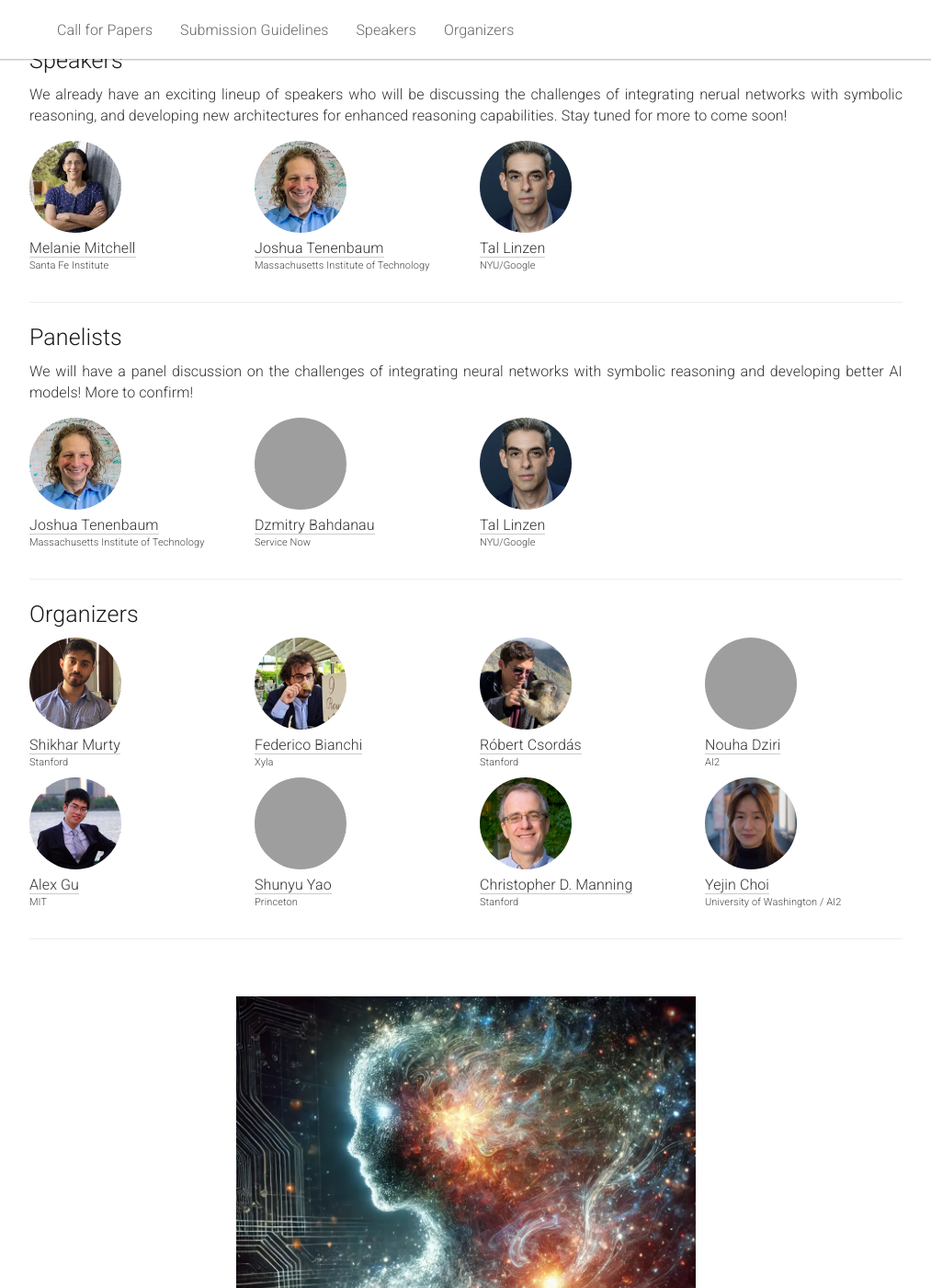
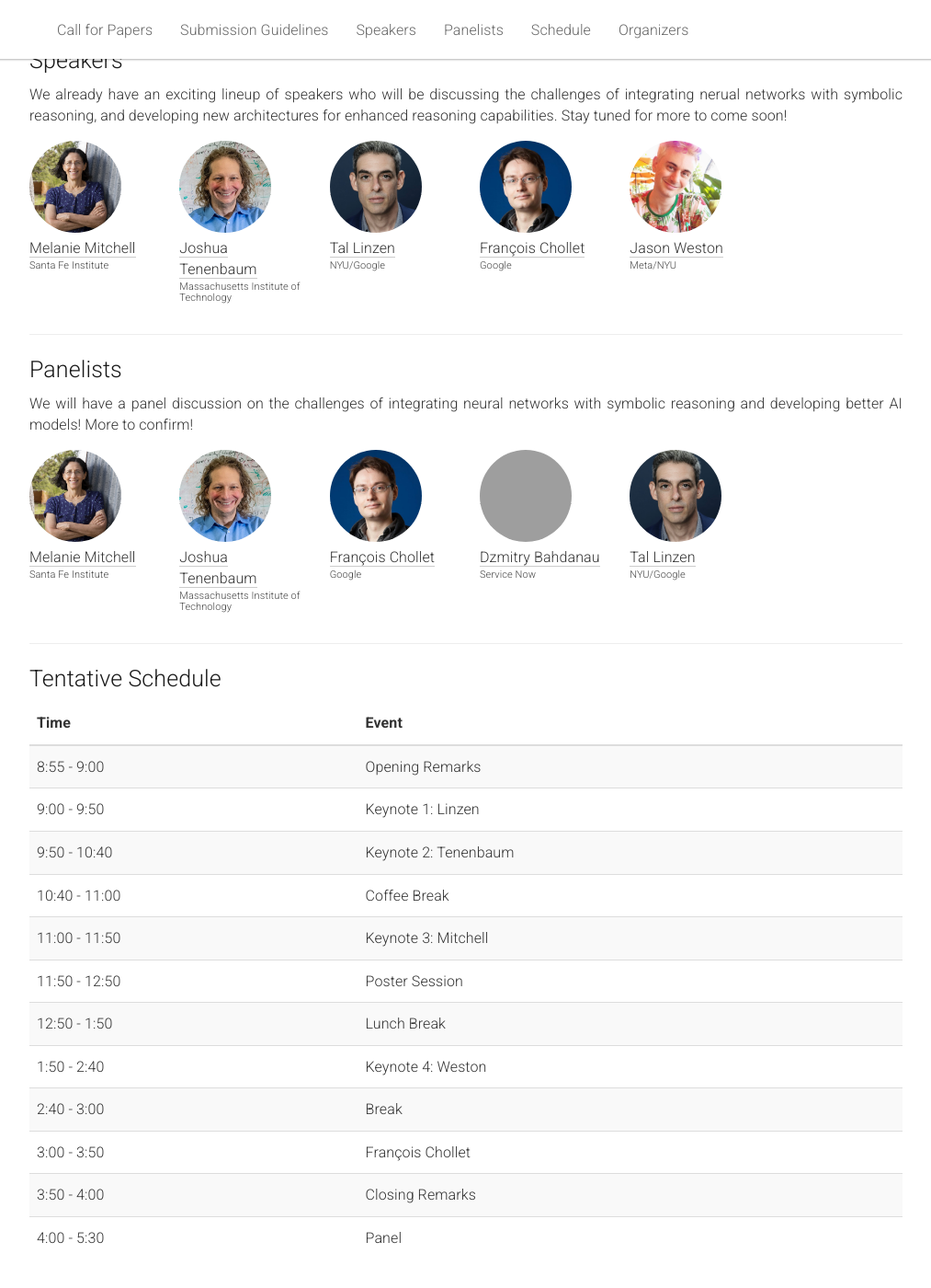
Before and after one commit to s2r-at-scale-workshop/s2r-at-scale-workshop.github.io, a Jekyll site: the page built from _pages/home.md, in a window 1280 px wide and 1400 px high, scrolled down 1191 px, cut to the strip 0-1400 px from the top of the window. Shown: the whole strip at 92% size, without its empty margins (133-1146 px from the left). Built offline with Jekyll 4.4.1, drawn with Linux system fonts in a browser that asks for light colours; grey boxes are pictures that could not be loaded.

Commit message:
new website

```diff
--- a/_includes/header.html
+++ b/_includes/header.html
@@ -19,6 +19,8 @@
         <li><a class="nav-link" href="#cfp">Call for Papers </a></li>
         <li><a class="nav-link" href="#guidelines">Submission Guidelines</a></li>
         <li><a class="nav-link" href="#speakers">Speakers</a></li>
+        <li><a class="nav-link" href="#panelists">Panelists</a></li>
+        <li><a class="nav-link" href="#schedule">Schedule</a></li>
         <li><a class="nav-link" href="#organizers">Organizers</a></li>
         <!--li><a href="#dates">Important Dates</a></li-->
         <!--li><a href="#intro">Introduction</a></li-->
--- a/_pages/home.md
+++ b/_pages/home.md
@@ -108,7 +108,7 @@ acknowledgements: ""
 </div>
 
 <div class="row">
-  <div class="col-xs-6 col-lg-3">
+  <div class="col-xs-6 col-lg-2">
     <a href="https://melaniemitchell.me/" target="_blank">
       <img class="people-pic" src="{{ "/static/img/people/mm.jpg" | prepend:site.baseurl }}">
     </a>
@@ -117,7 +117,7 @@ acknowledgements: ""
       <h6>Santa Fe Institute</h6>
     </div>
   </div>
-  <div class="col-xs-6 col-lg-3">
+  <div class="col-xs-6 col-lg-2">
     <a href="https://cocosci.mit.edu/josh">
       <img class="people-pic" src="{{ "/static/img/people/jt.jpg" | prepend:site.baseurl }}">
     </a>
@@ -126,13 +126,31 @@ acknowledgements: ""
       <h6>Massachusetts Institute of Technology</h6>
     </div>
   </div>
-  <div class="col-xs-6 col-lg-3">
+  <div class="col-xs-6 col-lg-2">
     <a href="https://tallinzen.net/">
       <img class="people-pic" src="{{ "/static/img/people/tl.jpeg" | prepend:site.baseurl }}">
     </a>
     <div class="people-name">
       <a href="https://tallinzen.net/">Tal Linzen</a>
       <h6>NYU/Google</h6>
+    </div>
+  </div>
+  <div class="col-xs-6 col-lg-2">
+    <a href="https://fchollet.com/">
+      <img class="people-pic" src="{{ "/static/img/people/fc.jpg" | prepend:site.baseurl }}">
+    </a>
+    <div class="people-name">
+      <a href="https://fchollet.com/">François Chollet</a>
+      <h6>Google</h6>
+    </div>
+  </div>
+  <div class="col-xs-6 col-lg-2">
+    <a href="https://ai.meta.com/people/1163645124801199/jason-weston/">
+      <img class="people-pic" src="{{ "/static/img/people/jw.jpg" | prepend:site.baseurl }}">
+    </a>
+    <div class="people-name">
+      <a href="https://ai.meta.com/people/1163645124801199/jason-weston/">Jason Weston</a>
+      <h6>Meta/NYU</h6>
     </div>
   </div>
 </div>
@@ -156,7 +174,16 @@ acknowledgements: ""
 </div>
 
 <div class="row">
-  <div class="col-xs-6 col-lg-3">
+  <div class="col-xs-6 col-lg-2">
+    <a href="https://melaniemitchell.me/" target="_blank">
+      <img class="people-pic" src="{{ "/static/img/people/mm.jpg" | prepend:site.baseurl }}">
+    </a>
+    <div class="people-name">
+      <a href="https://melaniemitchell.me/">Melanie Mitchell</a>
+      <h6>Santa Fe Institute</h6>
+    </div>
+  </div>
+  <div class="col-xs-6 col-lg-2">
     <a href="https://cocosci.mit.edu/josh">
       <img class="people-pic" src="{{ "/static/img/people/jt.jpg" | prepend:site.baseurl }}">
     </a>
@@ -165,7 +192,16 @@ acknowledgements: ""
       <h6>Massachusetts Institute of Technology</h6>
     </div>
   </div>
-  <div class="col-xs-6 col-lg-3">
+  <div class="col-xs-6 col-lg-2">
+    <a href="https://fchollet.com/">
+      <img class="people-pic" src="{{ "/static/img/people/fc.jpg" | prepend:site.baseurl }}">
+    </a>
+    <div class="people-name">
+      <a href="https://fchollet.com/">François Chollet</a>
+      <h6>Google</h6>
+    </div>
+  </div>
+  <div class="col-xs-6 col-lg-2">
     <a href="https://rizar.github.io/">
       <img class="people-pic" src="{{ "/static/img/people/db.png" | prepend:site.baseurl }}">
     </a>
@@ -174,7 +210,7 @@ acknowledgements: ""
       <h6>Service Now</h6>
     </div>
   </div>
-  <div class="col-xs-6 col-lg-3">
+  <div class="col-xs-6 col-lg-2">
     <a href="https://tallinzen.net/">
       <img class="people-pic" src="{{ "/static/img/people/tl.jpeg" | prepend:site.baseurl }}">
     </a>
@@ -186,6 +222,73 @@ acknowledgements: ""
 
 </div>
 
+<!-- Tentative Schedule -->
+
+<hr />
+
+<div class="row" id="schedule">
+  <div class="col-xs-12">
+    <h2>Tentative Schedule</h2>
+    <table class="table table-striped">
+      <thead>
+        <tr>
+          <th>Time</th>
+          <th>Event</th>
+        </tr>
+      </thead>
+      <tbody>
+        <tr>
+          <td>8:55 - 9:00</td>
+          <td>Opening Remarks</td>
+        </tr>
+        <tr>
+          <td>9:00 - 9:50</td>
+          <td>Keynote 1: Linzen</td>
+        </tr>
+        <tr>
+          <td>9:50 - 10:40</td>
+          <td>Keynote 2: Tenenbaum</td>
+        </tr>
+        <tr>
+          <td>10:40 - 11:00</td>
+          <td>Coffee Break</td>
+        </tr>
+        <tr>
+          <td>11:00 - 11:50</td>
+          <td>Keynote 3: Mitchell</td>
+        </tr>
+        <tr>
+          <td>11:50 - 12:50</td>
+          <td>Poster Session</td>
+        </tr>
+        <tr>
+          <td>12:50 - 1:50</td>
+          <td>Lunch Break</td>
+        </tr>
+        <tr>
+          <td>1:50 - 2:40</td>
+          <td>Keynote 4: Weston</td>
+        </tr>
+        <tr>
+          <td>2:40 - 3:00</td>
+          <td>Break</td>
+        </tr>
+        <tr>
+          <td>3:00 - 3:50</td>
+          <td>François Chollet</td>
+        </tr>
+        <tr>
+          <td>3:50 - 4:00</td>
+          <td>Closing Remarks</td>
+        </tr>
+        <tr>
+          <td>4:00 - 5:30</td>
+          <td>Panel</td>
+        </tr>
+      </tbody>
+    </table>
+  </div>
+</div>
 
 <hr />
 
```
Also changed, not shown: static/img/people/fc.jpg (added), static/img/people/jw.jpg (added).
